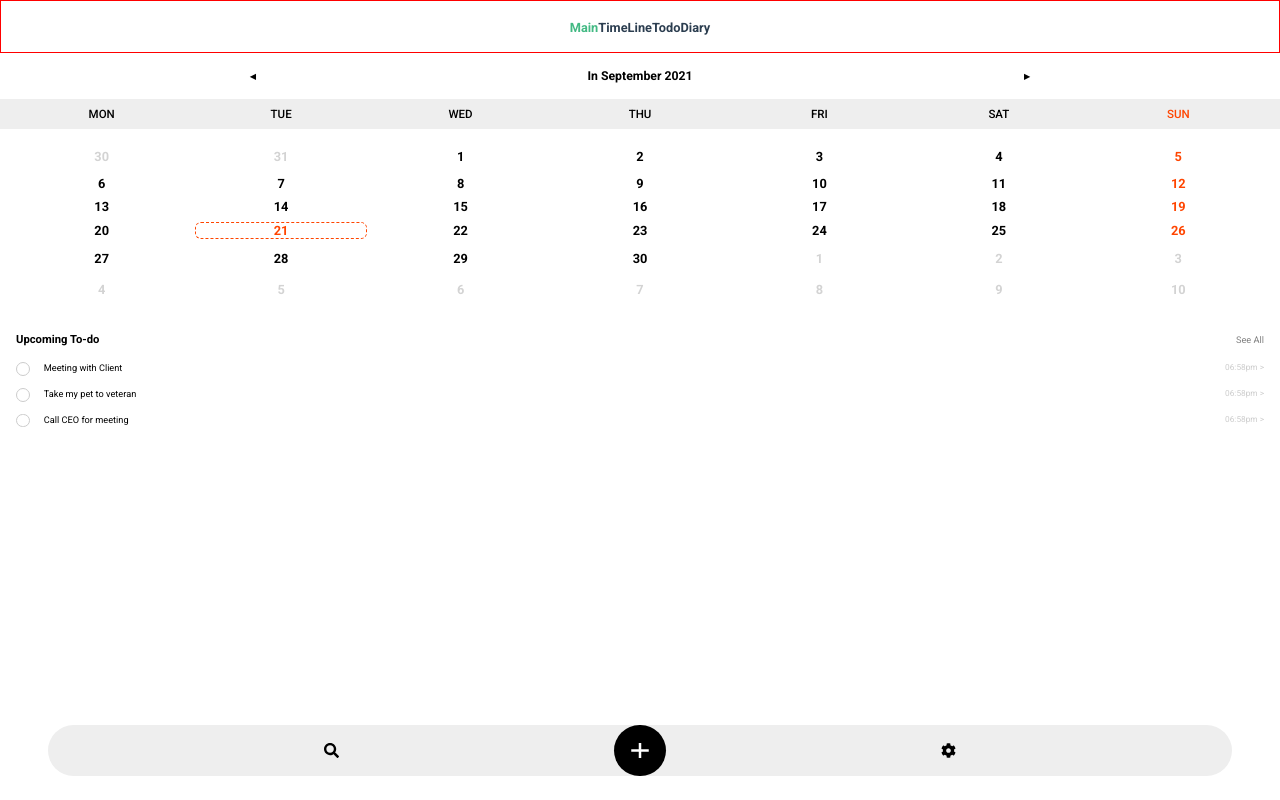
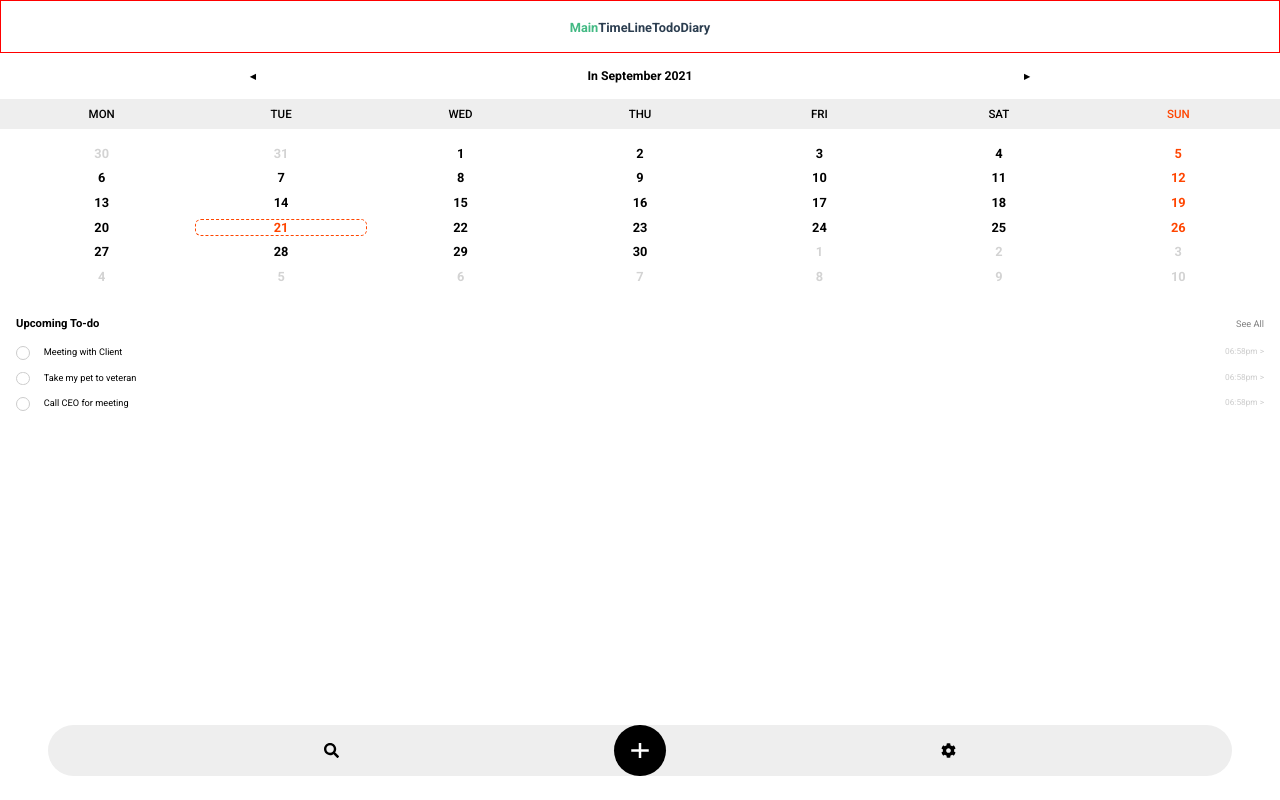
Before and after one commit to Moim-Study/vue-diary, a Vue app: page / in a window 1280 px wide. Built offline with nearby package versions, Linux system fonts and the light colour scheme; the HTML template or start-up script is replaced by a standard one.

Commit message:
Calendar.vue : Grid-row size setting

```diff
--- a/src/views/Calendar.vue
+++ b/src/views/Calendar.vue
@@ -208,6 +208,7 @@
 
 .Date {
   @include calendarLayout(16px);
+  grid-template-rows: repeat(6, minmax(1.3em, 1.3em));
   font-weight: 600;
   color: lightgray;
 
```
Lines whose indentation alone changed are shown as unchanged.
